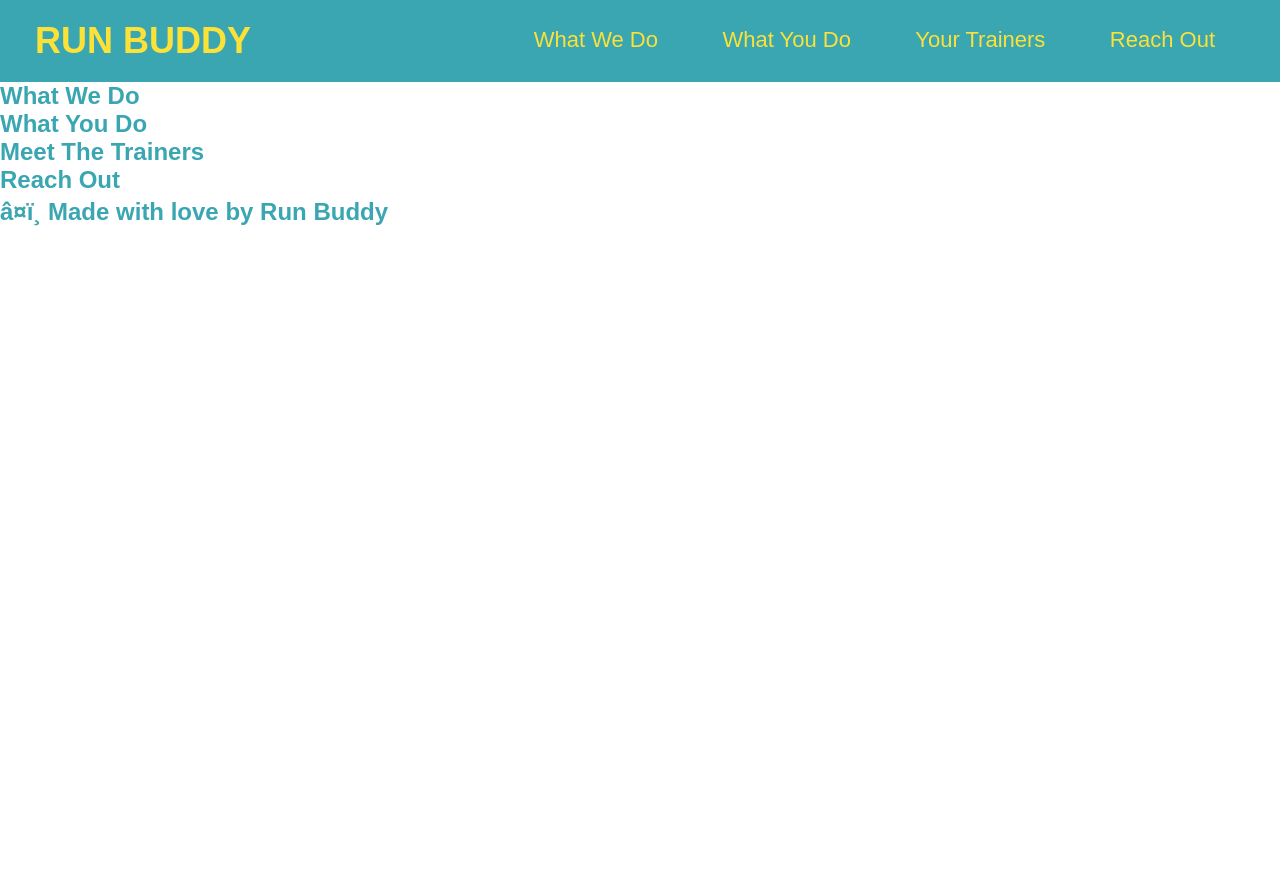
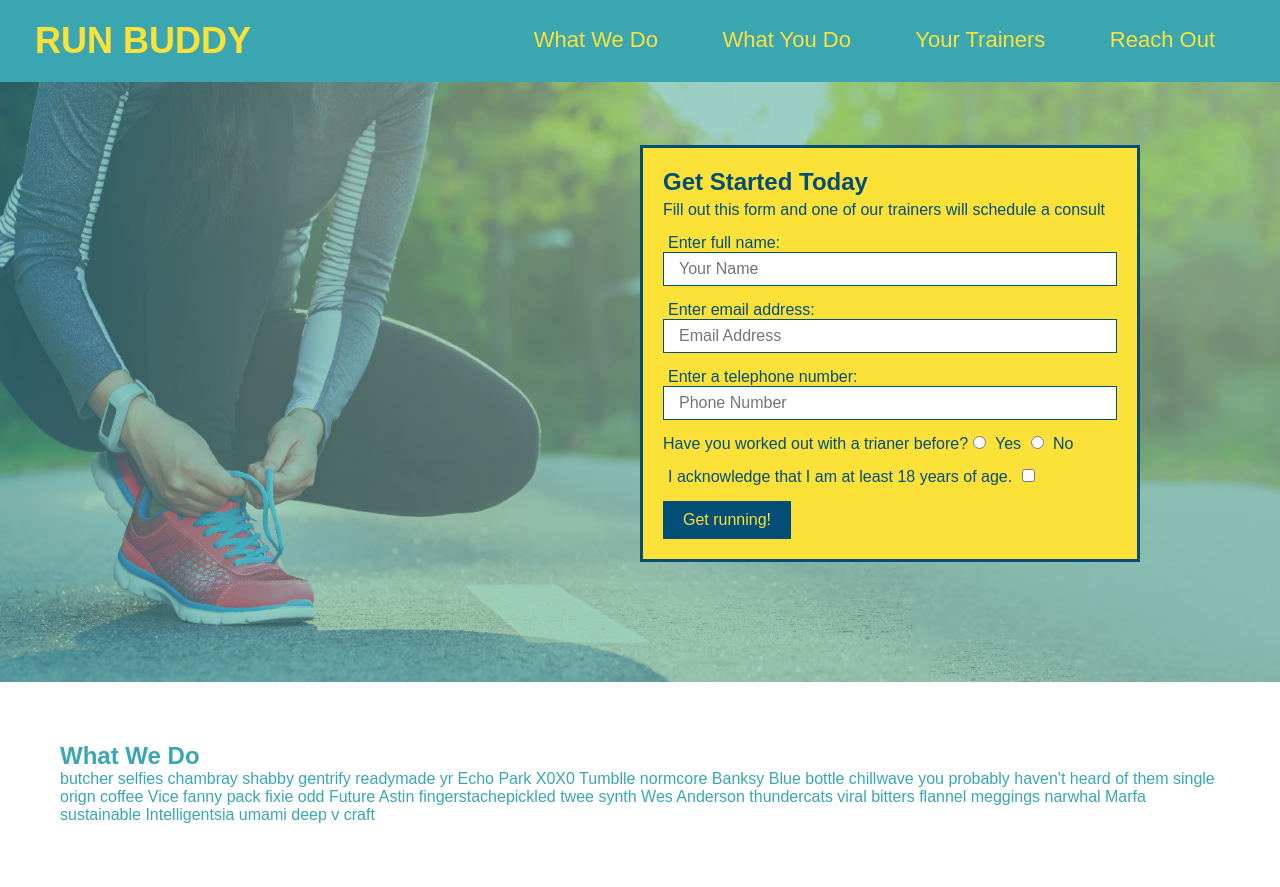
Before and after one commit to Tinastouch/run-buddy, a plain HTML site: page index.html in a window 1280 px wide. Shown: the top 887 px of the page. Before the commit the page ends 800 px from the top, so only its background shows below. Drawn offline with Linux system fonts and the light colour scheme.

Commit message:
add what you do icons

```diff
--- a/assets/css/style.css
+++ b/assets/css/style.css
@@ -33,4 +33,83 @@ header nav ul li a {
 * {
     margin: 0;
     padding: 0;
+    box-sizing: border-box;
 }
+footer {
+    background: #fce138;
+    width: 100%;
+    padding: 40px 35px;
+}
+footer h2 {
+    display: inline;
+    color: #024e76;
+    font-size: 30px;
+    margin: 0;
+}
+footer div {
+    float: right;
+    line-height: 1.5;
+    text-align: right;
+}
+footer a {
+    color: #024e76;
+}
+section {
+    padding: 60px;
+}
+/* Hero Style Start*/
+.hero {
+    background-image: url("../images/hero-bg.jpeg");
+    height: 600px;
+    background-size: cover;
+    background-position: center;
+    position: relative;
+}
+/* Hero Style End */
+.hero-form {
+    background-color: #fce138;
+    padding: 20px;
+    width: 500px;
+    color: #024e76;
+}
+.hero-form {
+    ...
+    border: solid 3px #024e76;
+}
+.hero-form {
+    border: 3px solid #024e76;
+    background-color: #fce138;
+    padding: 20px;
+    width: 500px;
+    color: #024e76;
+    position: absolute;
+    bottom: 120px;
+    right: 140px;
+}
+.hero-form p {
+    margin: 5px 0 15px 0;
+}
+.hero-form h3 {
+    font-size: 24px;
+    margin: 0;
+}
+.form-input {
+    border: 1px solid #024e76;
+    display: block;
+    padding: 7px 15px;
+    font-size: 16px;
+    color: #024e76;
+    width: 100%;
+    margin-bottom: 15px;
+}
+.hero-form label {
+    margin: 0 5px;
+}
+.hero-form button {
+    color: #fce138;
+    background-color: #024e76;
+    border: none;
+    padding: 10px 20px;
+    font-size: 16px;
+}
+/* hero styles end */
--- a/index.html
+++ b/index.html
@@ -31,13 +31,74 @@
     </nav>
     </header>
     <jumbotron></jumbotron>
-<section>
+    <!-- hero section -->
+<section class="hero">
+    <div class="hero-form">
+        <h3>Get Started Today</h3>
+            <p>Fill out this form and one of our trainers will schedule a consult</p>
+            <form>
+                <label for="name">Enter full name:</label>
+                <input type="text" placeholder="Your Name" name="name" id="name" class="form-input"/>
+                <label for="email">Enter email address:</label>
+                <input type="email" placeholder="Email Address" name="email" id="email" class="form-input"/>
+                <label for="phone">Enter a telephone number:</label>
+                <input type="tel" placeholder="Phone Number" name="phone" id="phone" class="form-input"/>
+               <p>
+                   Have you worked out with a trianer before?
+                   <input type="radio" name="trainer-confirm" id="trainer-yes" />
+                   <label for="trainer-yes">Yes</label>
+                   <input type="radio" name="trainer-confirm" id="trainer-no" />
+                   <label for="trainer-no">No</label>
+               </p>
+               <p>
+                   <label for="checkbox" >
+                       I acknowledge that I am at least 18 years of age.
+                   </label>
+                   <input type="checkbox" name="age-confirm" id="checkbox" />
+               </p>
+               <button type="submit">
+                   Get running!
+               </button>
+            </form>
+    </div>
 </section>
-<section>
+<!-- end hero -->
+<!-- "what we do" -->
+<section id="what-we-do">
     <h2>What We Do</h2>
+    <p>
+        butcher selfies chambray shabby gentrify readymade yr Echo Park X0X0 Tumblle normcore Banksy Blue bottle chillwave you probably haven't heard of them single orign coffee Vice fanny pack fixie odd Future Astin fingerstachepickled twee synth Wes Anderson thundercats viral bitters flannel meggings narwhal Marfa sustainable Intelligentsia umami deep v craft
+    </p>
 </section>
-<section>
+
+<!-- "what you do" -->
+<section id="what-you-do">
     <h2>What You Do</h2>
+
+    <div>
+          <!-- insert this img element -->
+          <img src="./assets/images/step-1.svg" alt="" />
+        <h3>Step 1: Fill Out the Form Above</h3>
+        <p>You're already here, so why not?</p>
+    </div>
+
+    <div>
+        <img src="./assets/images/step-2.svg" alt="" />
+        <h3>Step 2: Consult with One of our Trainers</h3>
+        <p>Are you here to buld muscles, lose weight or just feel good</p>
+    </div>
+
+    <div>
+        <img src="./assets/images/step-3.svg" alt="" />
+        <h3>Step 3: Get running</h3>
+        <p>Hit the ground running (literally) once your trainer weighs out your plan</p>
+    </div>
+
+    <div>
+        <img src="./assets/images/step-4.svg" alt="" />
+        <h3>Step 4: See Results</h3>
+        <p>Bi-weekly checkins with your trainer will keep you focused</p>
+    </div>
 </section>
 <section>
     <h2> Meet The Trainers</h2>
@@ -48,6 +109,10 @@
 <html></html>
 <footer>
     <h2>❤️ Made with love by Run Buddy</h2>
+    <div>
+        <a ref="#">Read Our Policy</a><br />
+        &copy; 2019 Run Buddy, Inc.
+    </div>
 </footer>
 </body>
 </html>
```
Also changed, not shown: assets/images/hero-bg.jpeg (added), assets/images/step-1.svg (added), assets/images/step-2.svg (added), assets/images/step-3.svg (added), assets/images/step-4.svg (added), 2 other files.
